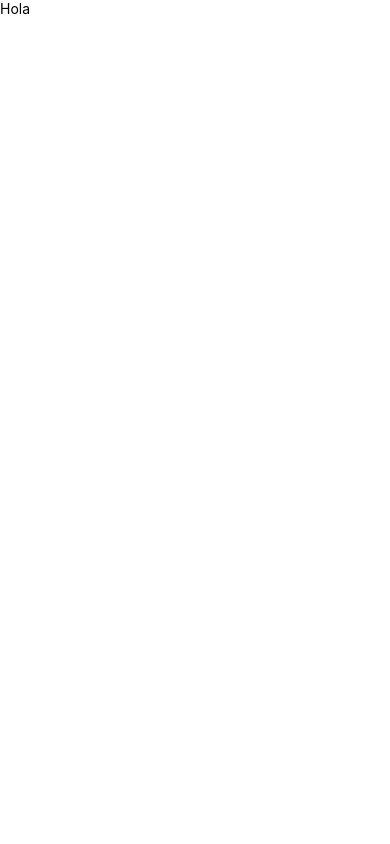
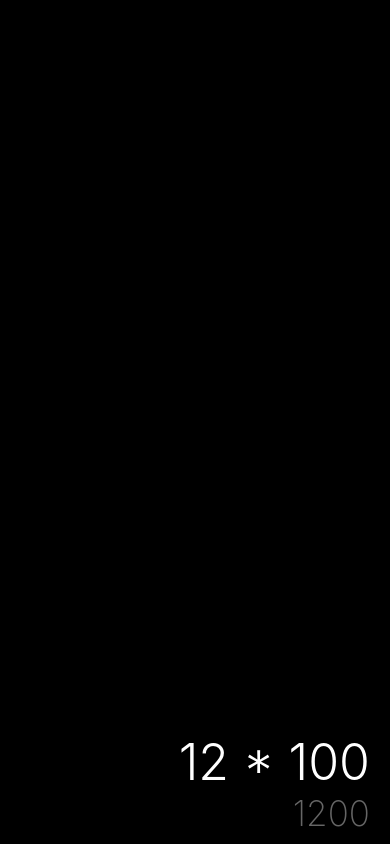
Before and after one commit to emanuelhardwell/iosCalculator, a React Native app: screen / in a window 390 px wide. Built offline with nearby package versions, Linux system fonts and the light colour scheme.

Commit message:
feat: create the principal Screen CalculatorScreen

```diff
--- a/src/App.tsx
+++ b/src/App.tsx
@@ -4,13 +4,15 @@
  *
  * @format
  */
-import React from 'react';
-import {Text, View} from 'react-native';
+import {StatusBar, View} from 'react-native';
+import {CalculatorScreen} from './presentation/screens/CalculatorScreen';
+import {styles} from './config/theme/app-theme';
 
 export const App = () => {
   return (
-    <View>
-      <Text>Hola </Text>
+    <View style={styles.background}>
+      <StatusBar barStyle="light-content" backgroundColor="black" />
+      <CalculatorScreen />
     </View>
   );
 };
--- /dev/null
+++ b/src/config/theme/app-theme.ts
@@ -0,0 +1,35 @@
+import {StyleSheet} from 'react-native';
+
+export const colors = {
+  darkGray: '#2D2D2D',
+  lightGray: '#9B9B9B',
+  orange: '#FF9427',
+
+  textPrimary: '#ffffff',
+  textSecondary: '#666666',
+  background: '#000000',
+};
+
+export const styles = StyleSheet.create({
+  background: {
+    backgroundColor: colors.background,
+    flex: 1,
+  },
+  calculatorContainer: {
+    flex: 1,
+    justifyContent: 'flex-end',
+  },
+  cardResult: {paddingHorizontal: 20, paddingBottom: 10},
+  mainResult: {
+    textAlign: 'right',
+    color: colors.textPrimary,
+    fontSize: 50,
+    fontWeight: '300',
+  },
+  subResult: {
+    textAlign: 'right',
+    color: colors.textSecondary,
+    fontSize: 35,
+    fontWeight: '200',
+  },
+});
--- /dev/null
+++ b/src/presentation/screens/CalculatorScreen.tsx
@@ -0,0 +1,13 @@
+import {Text, View} from 'react-native';
+import {styles} from '../../config/theme/app-theme';
+
+export const CalculatorScreen = () => {
+  return (
+    <View style={styles.calculatorContainer}>
+      <View style={styles.cardResult}>
+        <Text style={styles.mainResult}>12 * 100</Text>
+        <Text style={styles.subResult}>1200</Text>
+      </View>
+    </View>
+  );
+};
```
